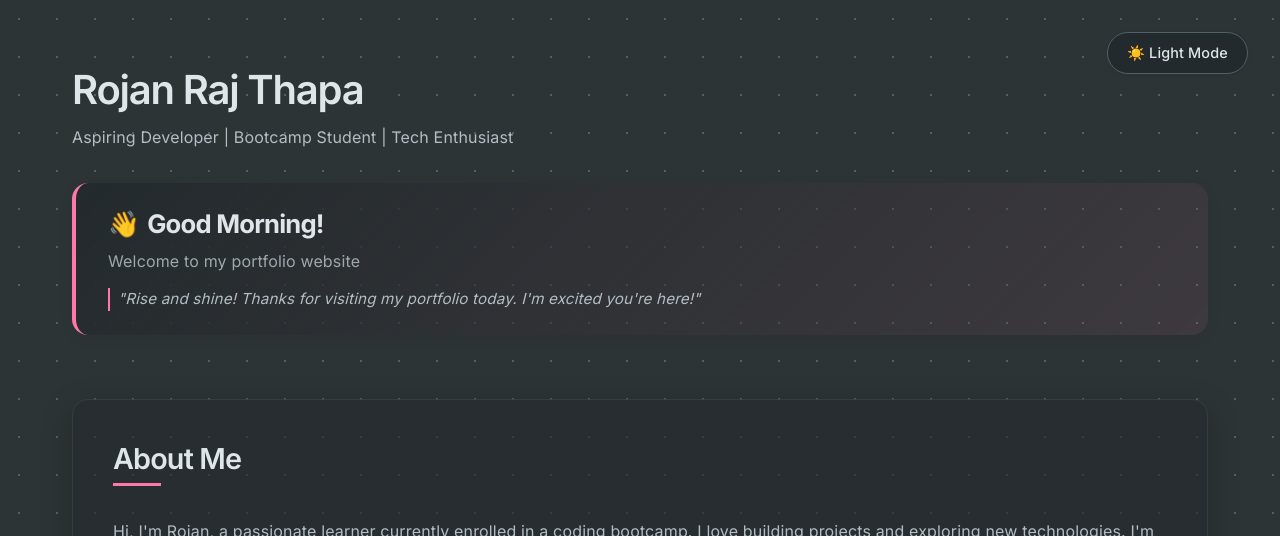
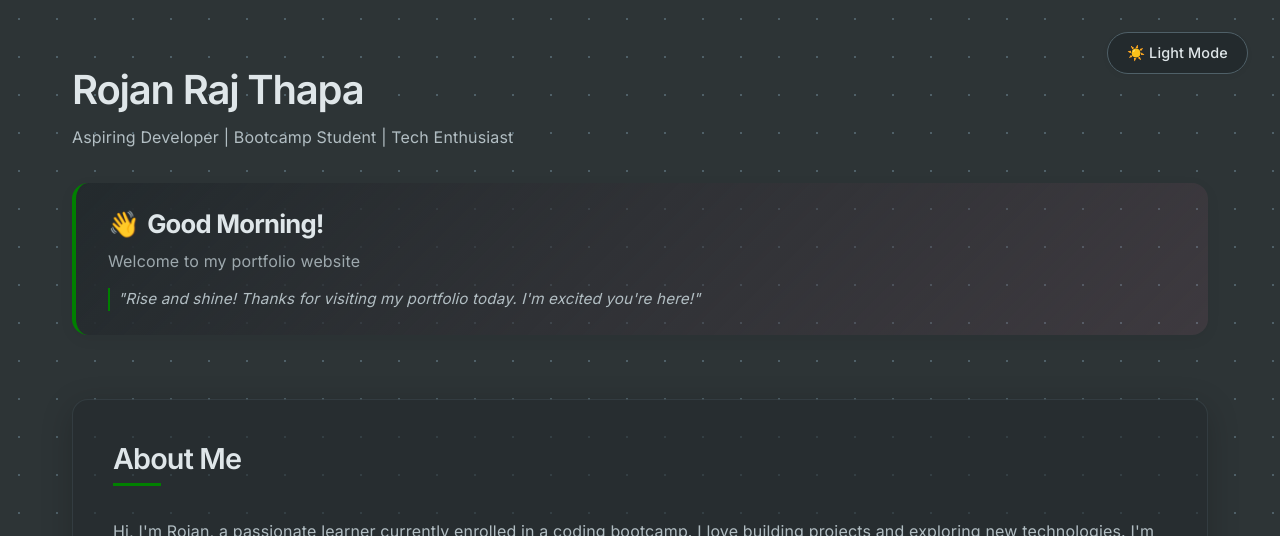
Before and after one commit to Rojaneverest/portfolio-webpage, a plain HTML site: page index.html in a window 1280 px wide. Both pictures are taken after a click on the button "🌙 Dark Mode". Shown: the top 536 px of the page. Drawn offline with Linux system fonts and the light colour scheme.

Commit message:
feat: added green color to dark mode

```diff
--- a/style.css
+++ b/style.css
@@ -19,8 +19,8 @@
 
 .dark-mode {
   --primary: #dfe6e9;
-  --secondary: #fd79a8;
-  --accent: #fd79a8;
+  --secondary: green;
+  --accent: green;
   --background: #2d3436;
   --card-bg: #232a2d;
   --text: #dfe6e9;
```
